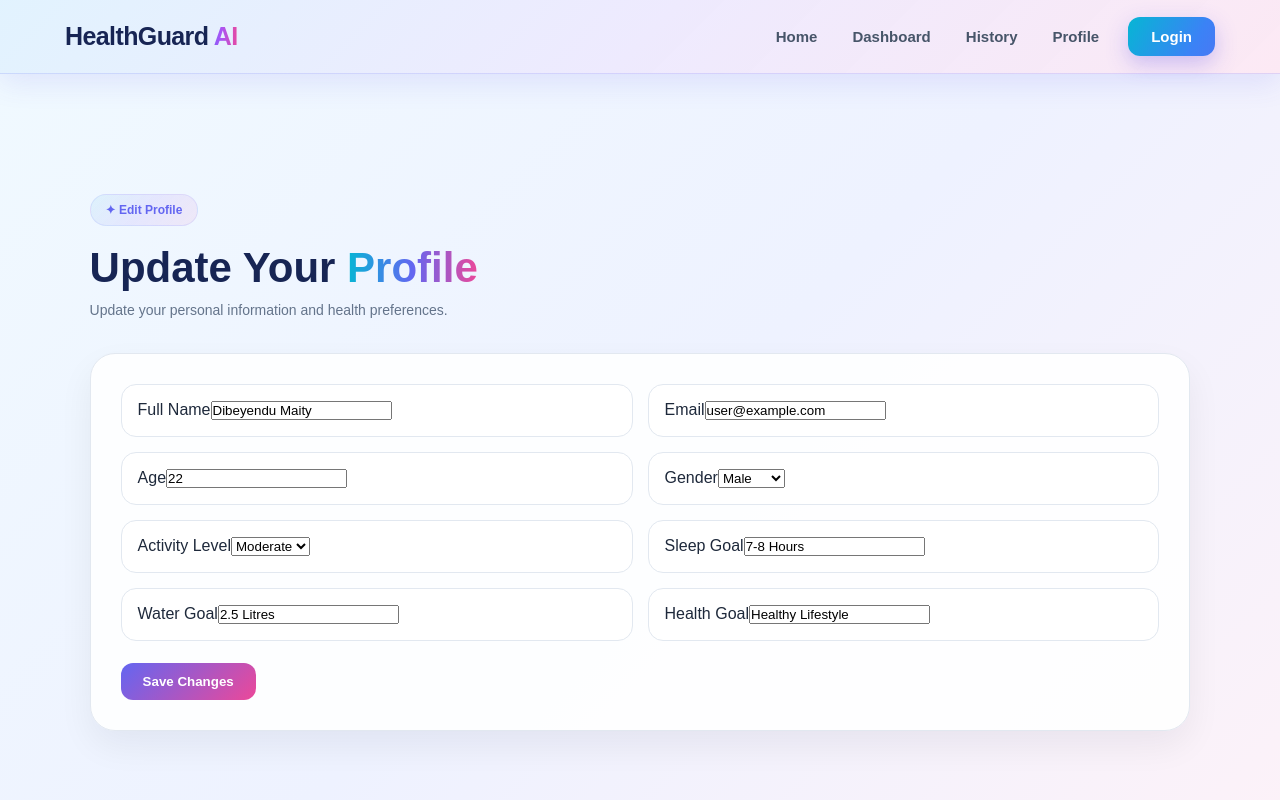
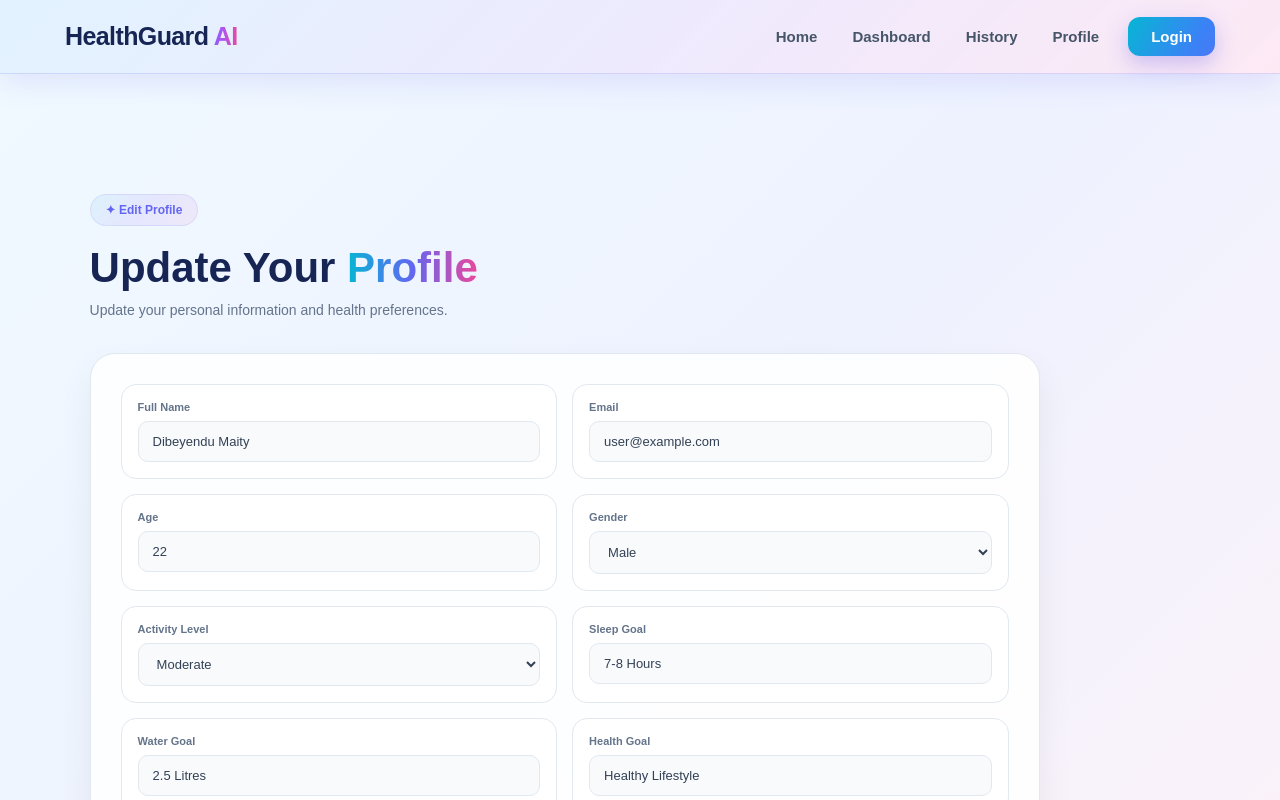
Before and after one commit to dibeyendu-dev/HealthGuard-AI, a React (Vite) app: page /edit-profile in a window 1280 px wide. Shown: the top 800 px of the page. Built offline with nearby package versions, Linux system fonts and the light colour scheme.

Commit message:
Edit Profile css added

```diff
--- /dev/null
+++ b/src/css/EditProfile.css
@@ -0,0 +1,92 @@
+/* ================================
+   EDIT PROFILE
+================================ */
+
+.profile-info {
+  max-width: 950px;
+}
+
+.profile-field label {
+  display: block;
+  margin-bottom: 8px;
+  color: #64748b;
+  font-size: 11px;
+  font-weight: 600;
+}
+
+.profile-field input,
+.profile-field select {
+  width: 100%;
+  padding: 12px 14px;
+  border: 1px solid #e2e8f0;
+  border-radius: 10px;
+  outline: none;
+  background: #f8fafc;
+  color: #334155;
+  font-size: 13px;
+  font-family: inherit;
+  transition: .3s ease;
+  box-sizing: border-box;
+}
+
+.profile-field input:focus,
+.profile-field select:focus {
+  border-color: #6366f1;
+  background: #ffffff;
+  box-shadow: 0 0 0 3px rgba(99, 102, 241, .1);
+}
+
+.profile-field input:hover,
+.profile-field select:hover {
+  border-color: #a5b4fc;
+}
+
+
+/* Save Button */
+
+.profile-info .edit-profile-btn {
+  margin-top: 25px;
+  padding: 13px 28px;
+  border: none;
+  border-radius: 12px;
+  color: #ffffff;
+  background: linear-gradient(
+    135deg,
+    #6366f1,
+    #ec4899
+  );
+  font-size: 13px;
+  font-weight: 600;
+  cursor: pointer;
+  transition: .35s ease;
+}
+
+.profile-info .edit-profile-btn:hover {
+  transform: translateY(-3px);
+  box-shadow: 0 10px 25px rgba(99, 102, 241, .25);
+}
+
+.profile-info .edit-profile-btn:active {
+  transform: scale(.97);
+}
+
+
+/* Mobile */
+
+@media (max-width: 600px) {
+
+  .profile-info {
+    padding: 22px 18px;
+  }
+
+  .profile-field input,
+  .profile-field select {
+    padding: 11px 12px;
+    font-size: 12px;
+  }
+
+  .profile-info .edit-profile-btn {
+    width: 100%;
+  }
+
+}
--- a/src/pages/EditProfile.jsx
+++ b/src/pages/EditProfile.jsx
@@ -1,4 +1,4 @@
-import "../css/profile.css";
+import "../css/EditProfile.css";
 
 function EditProfile() {
   return (
```
